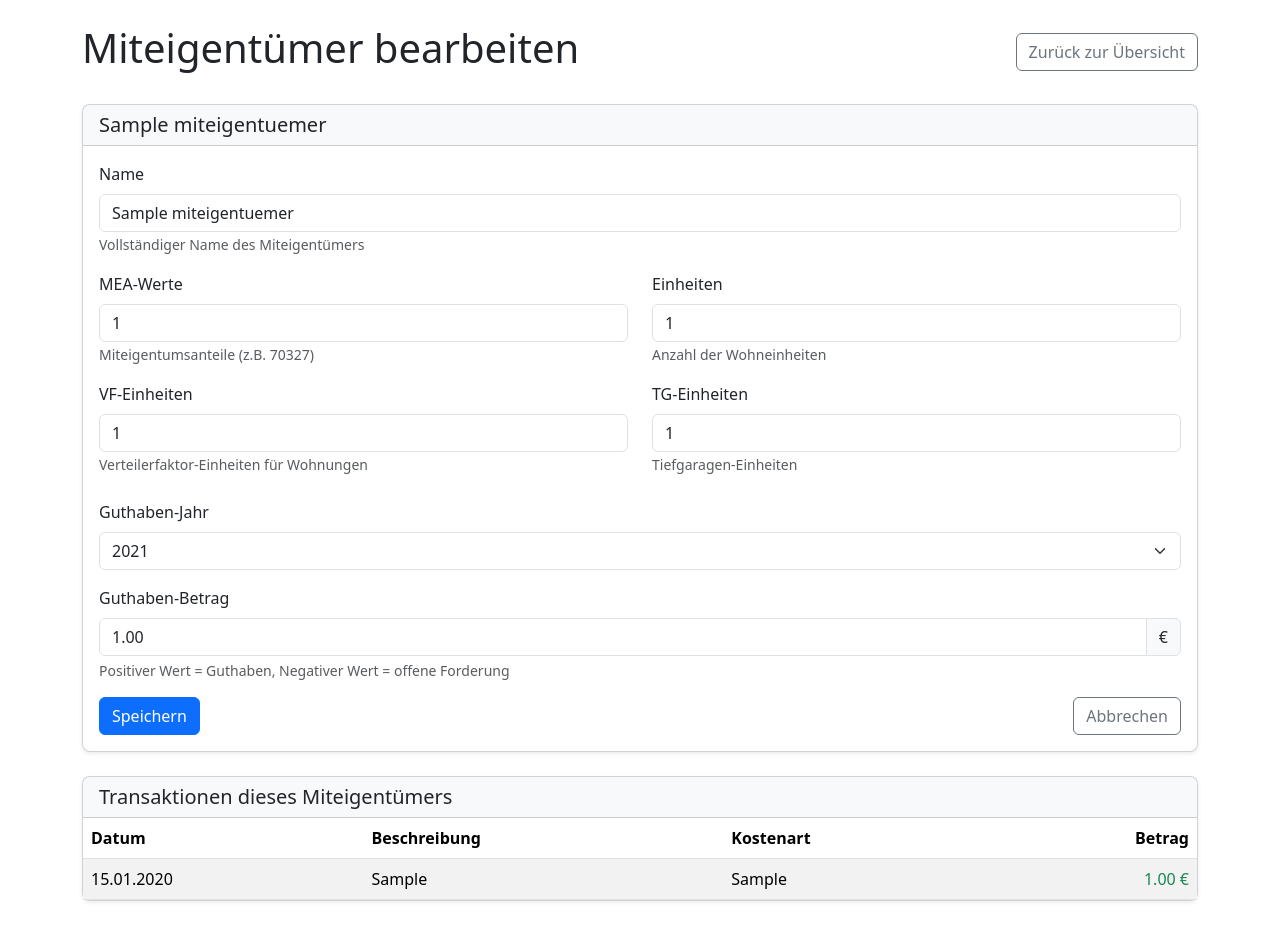
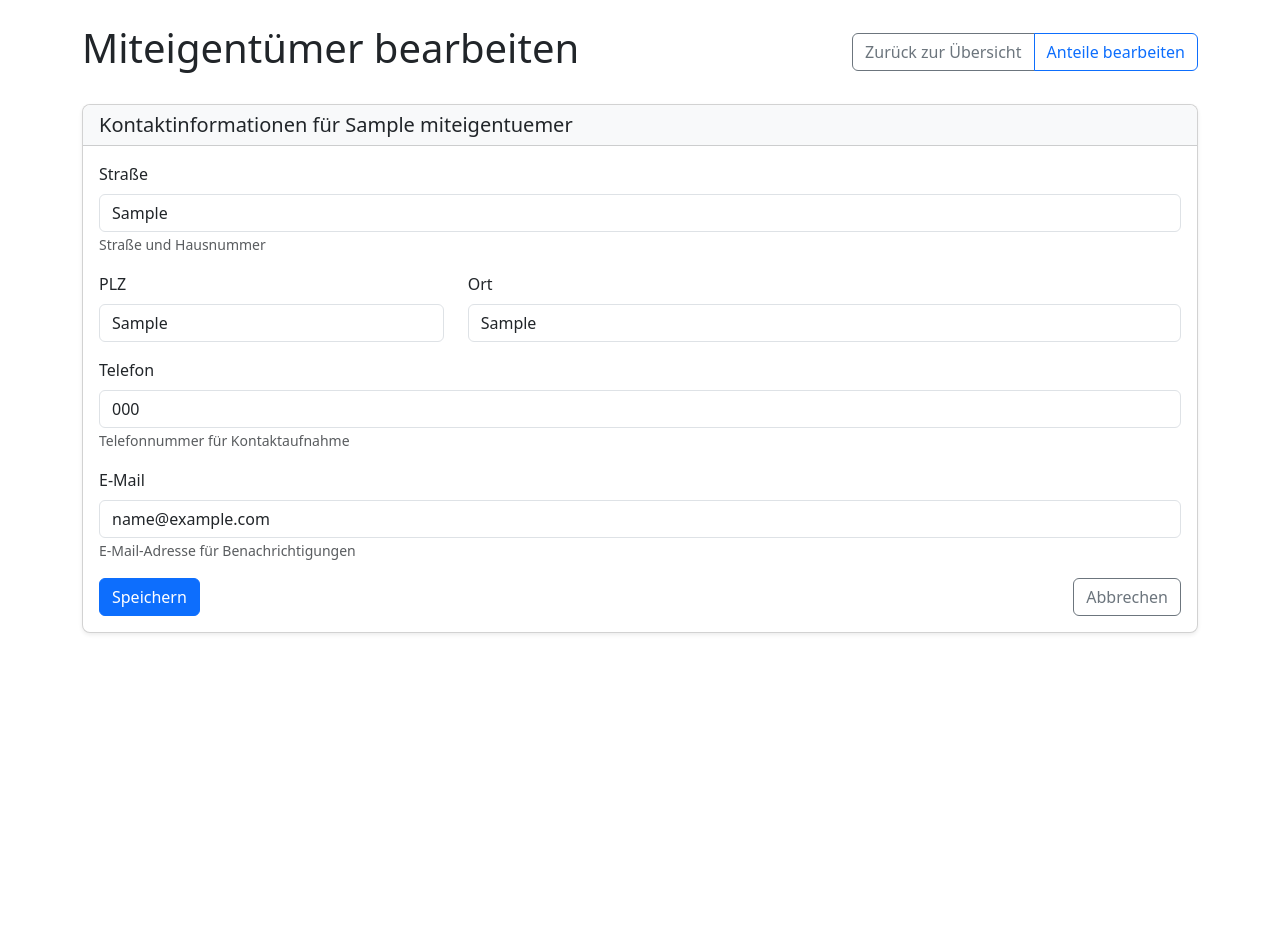
Before and after one commit to fholzi8/Eigentuemer-selbstverwaltung-public, a Flask app: page /miteigentuemer/1 in a window 1280 px wide. Shown: the part 56-984 px from the top of the page. Run offline with Flask 3, Linux system fonts and the light colour scheme; a user stored in the database is signed in; tables that the repository leaves empty hold one stand-in row (values such as "Sample post"); some libraries are stand-ins or nearby versions.

Commit message:
add contact info field to Miteigentuemer

```diff
--- a/routes/miteigentuemer.py
+++ b/routes/miteigentuemer.py
@@ -3,7 +3,7 @@ Miteigentümer-Blueprint zur Verwaltung von Miteigentümern
 """
 
 from flask import Blueprint, render_template, request, redirect, url_for, flash
-from flask_login import login_required
+from flask_login import login_required, current_user
 from models import db, Miteigentuemer
 from datetime import datetime
 from decimal import Decimal
@@ -68,9 +68,10 @@ def neu():
 
     return render_template('miteigentuemer/neu.html', vorjahr=vorjahr, jahre=jahre)
 
-@miteigentuemer_bp.route('/<int:miteigentuemer_id>', methods=['GET', 'POST'])
+@miteigentuemer_bp.route('/<int:miteigentuemer_id>/anteile', methods=['GET', 'POST'])
 @login_required
-def bearbeiten(miteigentuemer_id):
+def anteil_bearbeiten(miteigentuemer_id):
+    """Bearbeitet die Anteile eines Miteigentümers"""
     miteigentuemer = Miteigentuemer.query.get_or_404(miteigentuemer_id)
 
     if request.method == 'POST':
@@ -86,13 +87,52 @@ def bearbeiten(miteigentuemer_id):
         miteigentuemer.guthaben_vorjahr = Decimal(str(guthaben_vorjahr))
         miteigentuemer.guthaben_jahr = request.form.get('guthaben_jahr', type=int, default=2023)
 
-        db.session.commit()
-        flash(f'Miteigentümer {miteigentuemer.name} wurde aktualisiert', 'success')
+        try:
+            db.session.commit()
+            flash(f'Miteigentümer {miteigentuemer.name} wurde aktualisiert', 'success')
+        except Exception as e:
+            from utils.error_handling import handle_db_error
+            handle_db_error(e, "Miteigentümer Anteile aktualisieren", current_user.id, {
+                'miteigentuemer_id': miteigentuemer_id
+            })
+            flash(f'Fehler beim Aktualisieren des Miteigentümers: {str(e)}', 'danger')
+
         return redirect(url_for('miteigentuemer.liste'))
 
     # Vorjahr für die Anzeige bestimmen (aktuelles Jahr - 1)
     vorjahr = datetime.now().year - 1
 
-    return render_template('miteigentuemer/bearbeiten.html',
+    return render_template('miteigentuemer/anteil_bearbeiten.html',
                           miteigentuemer=miteigentuemer,
                           vorjahr=vorjahr)
+
+@miteigentuemer_bp.route('/<int:miteigentuemer_id>', methods=['GET', 'POST'])
+@login_required
+def bearbeiten(miteigentuemer_id):
+    """Bearbeitet die Kontaktdaten eines Miteigentümers"""
+    miteigentuemer = Miteigentuemer.query.get_or_404(miteigentuemer_id)
+
+    if request.method == 'POST':
+        # Kontaktdaten aktualisieren
+        miteigentuemer.strasse = request.form.get('strasse')
+        miteigentuemer.plz = request.form.get('plz')
+        miteigentuemer.ort = request.form.get('ort')
+        miteigentuemer.telefon = request.form.get('telefon')
+        miteigentuemer.email = request.form.get('email')
+
+        # has_contact_info Flag setzen, wenn mindestens E-Mail oder Telefon vorhanden ist
+        miteigentuemer.has_contact_info = bool(miteigentuemer.email or miteigentuemer.telefon)
+
+        try:
+            db.session.commit()
+            flash(f'Kontaktdaten von {miteigentuemer.name} wurden aktualisiert', 'success')
+        except Exception as e:
+            from utils.error_handling import handle_db_error
+            handle_db_error(e, "Miteigentümer Kontaktdaten aktualisieren", current_user.id, {
+                'miteigentuemer_id': miteigentuemer_id
+            })
+            flash(f'Fehler beim Aktualisieren der Kontaktdaten: {str(e)}', 'danger')
+
+        return redirect(url_for('miteigentuemer.liste'))
+
+    return render_template('miteigentuemer/bearbeiten.html', miteigentuemer=miteigentuemer)
--- a/templates/miteigentuemer/bearbeiten.html
+++ b/templates/miteigentuemer/bearbeiten.html
@@ -5,70 +5,53 @@
 {% block content %}
 <div class="d-flex justify-content-between align-items-center mb-4">
     <h1>Miteigentümer bearbeiten</h1>
-    <a href="{{ url_for('miteigentuemer.liste') }}" class="btn btn-outline-secondary">Zurück zur Übersicht</a>
+    <div class="btn-group">
+        <a href="{{ url_for('miteigentuemer.liste') }}" class="btn btn-outline-secondary">Zurück zur Übersicht</a>
+        <a href="{{ url_for('miteigentuemer.anteil_bearbeiten', miteigentuemer_id=miteigentuemer.id) }}"
+            class="btn btn-outline-primary">Anteile bearbeiten</a>
+    </div>
 </div>
 
 <div class="card">
     <div class="card-header bg-light">
-        <h5 class="mb-0">{{ miteigentuemer.name }}</h5>
+        <h5 class="mb-0">Kontaktinformationen für {{ miteigentuemer.name }}</h5>
     </div>
     <div class="card-body">
         <form method="POST" action="{{ url_for('miteigentuemer.bearbeiten', miteigentuemer_id=miteigentuemer.id) }}">
             <input type="hidden" name="csrf_token" value="{{ csrf_token() }}">
+
             <div class="mb-3">
-                <label for="name" class="form-label">Name</label>
-                <input type="text" class="form-control" id="name" name="name" value="{{ miteigentuemer.name }}"
-                    required>
-                <small class="form-text text-muted">Vollständiger Name des Miteigentümers</small>
+                <label for="strasse" class="form-label">Straße</label>
+                <input type="text" class="form-control" id="strasse" name="strasse"
+                    value="{{ miteigentuemer.strasse or '' }}">
+                <small class="form-text text-muted">Straße und Hausnummer</small>
             </div>
 
             <div class="row mb-3">
-                <div class="col-md-6">
-                    <label for="mea" class="form-label">MEA-Werte</label>
-                    <input type="number" class="form-control" id="mea" name="mea" min="0"
-                        value="{{ miteigentuemer.mea }}" required>
-                    <small class="form-text text-muted">Miteigentumsanteile (z.B. 70327)</small>
+                <div class="col-md-4">
+                    <label for="plz" class="form-label">PLZ</label>
+                    <input type="text" class="form-control" id="plz" name="plz" value="{{ miteigentuemer.plz or '' }}">
                 </div>
-                <div class="col-md-6">
-                    <label for="einheiten" class="form-label">Einheiten</label>
-                    <input type="number" class="form-control" id="einheiten" name="einheiten" min="0"
-                        value="{{ miteigentuemer.einheiten }}">
-                    <small class="form-text text-muted">Anzahl der Wohneinheiten</small>
+                <div class="col-md-8">
+                    <label for="ort" class="form-label">Ort</label>
+                    <input type="text" class="form-control" id="ort" name="ort" value="{{ miteigentuemer.ort or '' }}">
                 </div>
             </div>
 
-            <div class="row mb-4">
-                <div class="col-md-6">
-                    <label for="vf_einheiten" class="form-label">VF-Einheiten</label>
-                    <input type="number" class="form-control" id="vf_einheiten" name="vf_einheiten" min="0"
-                        value="{{ miteigentuemer.vf_einheiten }}">
-                    <small class="form-text text-muted">Verteilerfaktor-Einheiten für Wohnungen</small>
-                </div>
-                <div class="col-md-6">
-                    <label for="tg_einheiten" class="form-label">TG-Einheiten</label>
-                    <input type="number" class="form-control" id="tg_einheiten" name="tg_einheiten" min="0"
-                        value="{{ miteigentuemer.tg_einheiten }}">
-                    <small class="form-text text-muted">Tiefgaragen-Einheiten</small>
-                </div>
-            </div>
             <div class="mb-3">
-                <label for="guthaben_jahr" class="form-label">Guthaben-Jahr</label>
-                <select class="form-select" id="guthaben_jahr" name="guthaben_jahr">
-                    {% for y in range(vorjahr-3, vorjahr+1) %}
-                    <option value="{{ y }}" {% if miteigentuemer.guthaben_jahr==y %}selected{% endif %}>{{ y }}</option>
-                    {% endfor %}
-                </select>
+                <label for="telefon" class="form-label">Telefon</label>
+                <input type="tel" class="form-control" id="telefon" name="telefon"
+                    value="{{ miteigentuemer.telefon or '' }}">
+                <small class="form-text text-muted">Telefonnummer für Kontaktaufnahme</small>
             </div>
 
             <div class="mb-3">
-                <label for="guthaben_vorjahr" class="form-label">Guthaben-Betrag</label>
-                <div class="input-group">
-                    <input type="number" class="form-control" id="guthaben_vorjahr" name="guthaben_vorjahr"
-                        value="{{ miteigentuemer.guthaben_vorjahr or '0.00' }}" step="0.01">
-                    <span class="input-group-text">€</span>
-                </div>
-                <div class="form-text">Positiver Wert = Guthaben, Negativer Wert = offene Forderung</div>
+                <label for="email" class="form-label">E-Mail</label>
+                <input type="email" class="form-control" id="email" name="email"
+                    value="{{ miteigentuemer.email or '' }}">
+                <small class="form-text text-muted">E-Mail-Adresse für Benachrichtigungen</small>
             </div>
+
             <div class="d-flex justify-content-between">
                 <button type="submit" class="btn btn-primary">Speichern</button>
                 <a href="{{ url_for('miteigentuemer.liste') }}" class="btn btn-outline-secondary">Abbrechen</a>
@@ -76,40 +59,4 @@
         </form>
     </div>
 </div>
-
-<div class="card mt-4">
-    <div class="card-header bg-light">
-        <h5 class="mb-0">Transaktionen dieses Miteigentümers</h5>
-    </div>
-    <div class="card-body p-0">
-        <div class="table-responsive">
-            <table class="table table-striped table-hover mb-0">
-                <thead>
-                    <tr>
-                        <th>Datum</th>
-                        <th>Beschreibung</th>
-                        <th>Kostenart</th>
-                        <th class="text-end">Betrag</th>
-                    </tr>
-                </thead>
-                <tbody>
-                    {% for transaktion in miteigentuemer.transaktionen %}
-                    <tr>
-                        <td>{{ transaktion.datum.strftime('%d.%m.%Y') }}</td>
-                        <td>{{ transaktion.beschreibung | truncate(50) }}</td>
-                        <td>{{ transaktion.kostenart }}</td>
-                        <td class="text-end {{ 'text-success' if transaktion.betrag > 0 else 'text-danger' }}">
-                            {{ "%.2f"|format(transaktion.betrag) }} €
-                        </td>
-                    </tr>
-                    {% else %}
-                    <tr>
-                        <td colspan="4" class="text-center py-3">Keine Transaktionen gefunden.</td>
-                    </tr>
-                    {% endfor %}
-                </tbody>
-            </table>
-        </div>
-    </div>
-</div>
 {% endblock %}
```
Also changed, not shown: migrations/versions/c7bf8131e0b3_add_contact_info_fields_to_.py (added, +42 -0 lines), models.py (+10 -1 lines), templates/miteigentuemer/anteil_bearbeiten.html (added, +115 -0 lines), templates/miteigentuemer/liste.html (+12 -1 lines), data/db/weg_abrechnung.db.
